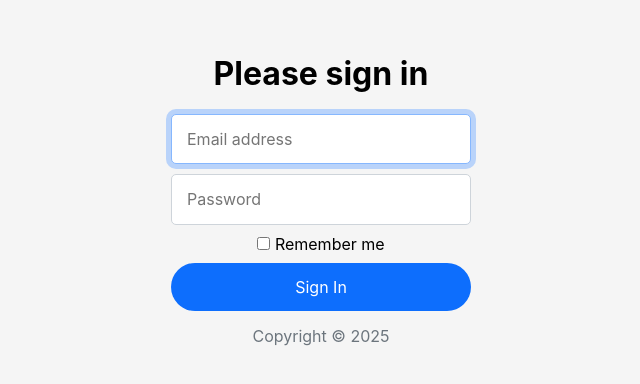
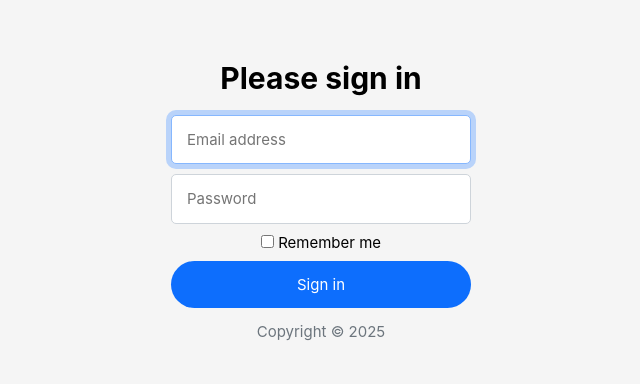
Before and after one commit to ErionSelimi/Login, a plain HTML site: page index.html in a window 1280 px wide. Shown: the part 202-586 px from the top of the page, without its empty margins (319-959 px from the left). Drawn offline with Linux system fonts and the light colour scheme.

Commit message:
Ndryshim ne Sign in dhe font size

```diff
--- a/css/styles.css
+++ b/css/styles.css
@@ -6,8 +6,9 @@ body {
   align-items: center;
   background: #f5f5f5;
   display: flex;
-  font-family: -apple-system, BlinkMacSystemFont, 'Segoe UI', Roboto, Oxygen, Ubuntu, Cantarell, 'Open Sans', 'Helvetica Neue', sans-serif;
-  font-size: 1.6rem;
+  font-family: -apple-system, BlinkMacSystemFont, "Segoe UI", Roboto, Oxygen,
+    Ubuntu, Cantarell, "Open Sans", "Helvetica Neue", sans-serif;
+  font-size: 1.5rem;
   height: 100vh;
   justify-content: center;
 }
@@ -21,7 +22,7 @@ body {
 .form-control {
   border: 1px solid #ced4da;
   outline: 0;
-  transition: border .15s, box-shadow .15s;
+  transition: border 0.15s, box-shadow 0.15s;
 }
 
 .form-control:focus {
@@ -31,7 +32,8 @@ body {
 
 /* One place to define the common properties for buttons and input fields.  */
 
-.form-control, .btn {
+.form-control,
+.btn {
   border-radius: 5px;
   /* The default box-sizing for input fields is content-box. So, any padding we apply to an input
   field, increases its width. To ensure that input fields and buttons have the same width, we need
--- a/index.html
+++ b/index.html
@@ -34,7 +34,7 @@
         <input type="checkbox" id="remember-me" name="rememberMe" value="1" />
         <label for="remember-me">Remember me</label>
       </div>
-      <button class="btn">Sign In</button>
+      <button class="btn">Sign in</button>
       <p class="muted">Copyright &copy; 2025</p>
     </form>
   </body>
```
